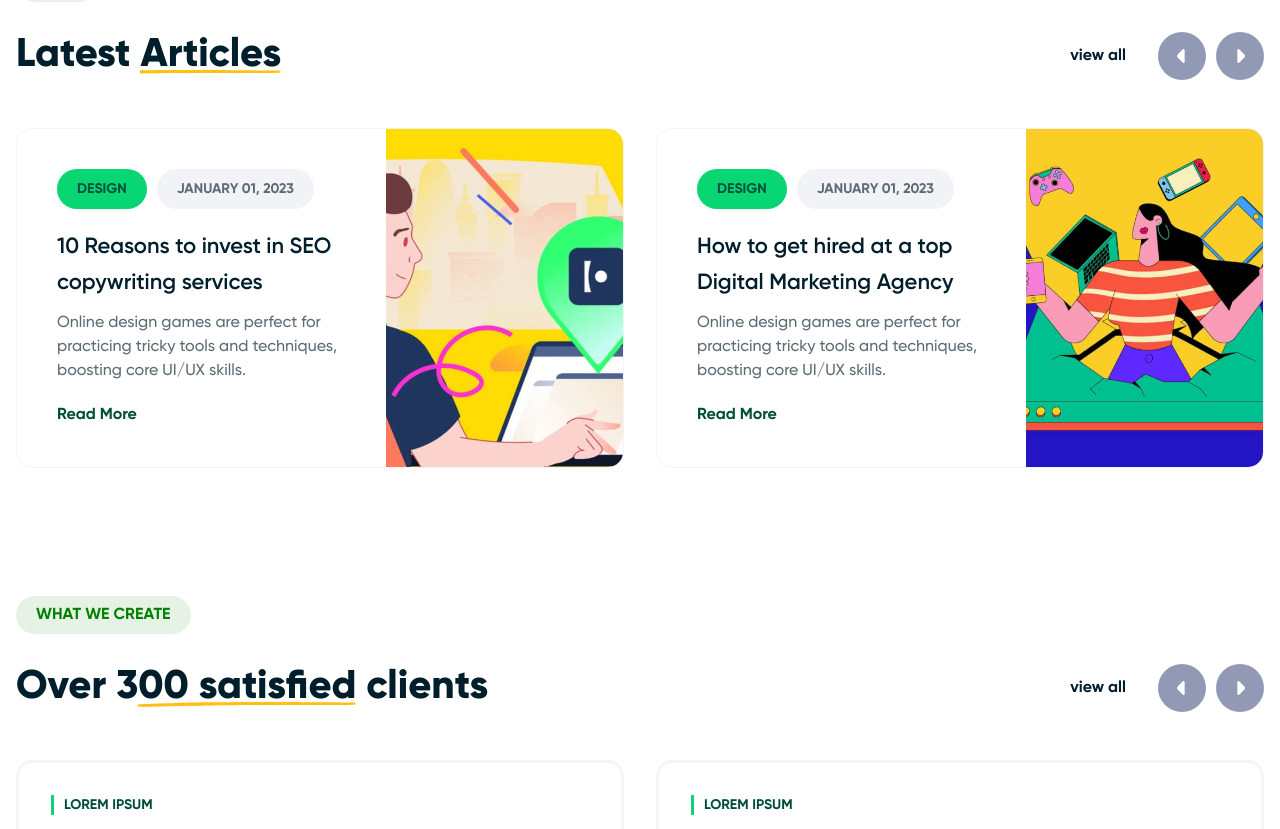
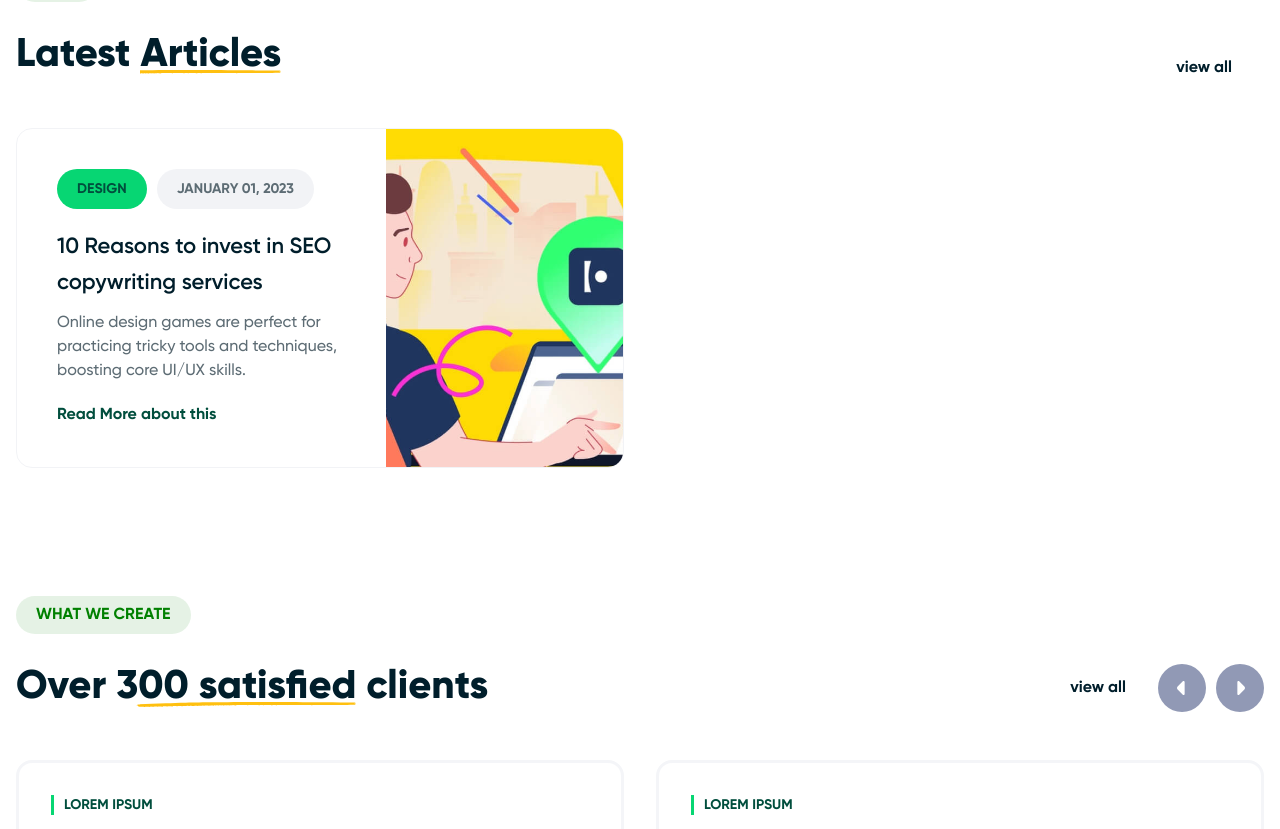
Before and after one commit to roni836/leonlogic, a Next.js app: page /faq in a window 1280 px wide. Shown: the part 1320-2149 px from the top of the page. Built offline with nearby package versions, Linux system fonts and the light colour scheme; no server answers.

Commit message:
sitemap url changed

```diff
--- a/components/BlogSlider.tsx
+++ b/components/BlogSlider.tsx
@@ -86,7 +86,7 @@ const BlogSlider = () => {
                                     href="/blog"
                                     className="font-bold text-success hover:text-success-light dark:text-secondary dark:hover:text-success-light duration-200"
                                 >
-                                    Read More
+                                    Read More about this
                                 </Link>
                             </div>
                             <div className="sm:max-w-[375px] w-full">
@@ -94,7 +94,7 @@ const BlogSlider = () => {
                             </div>
                         </div>
                     </SwiperSlide>
-                    <SwiperSlide>
+                    {/* <SwiperSlide>
                         <div className="sm:flex border border-[#9199B5]/[0.12] rounded-2xl overflow-hidden">
                             <div className="p-5 sm:p-10 dark:bg-[#9199B5]/[0.12]">
                                 <div className="flex gap-2.5">
@@ -168,7 +168,7 @@ const BlogSlider = () => {
                                 <Image src="/assets/images/blog-2.jpg" className="w-full h-full object-cover" alt="blog1" height={326} width={346} />
                             </div>
                         </div>
-                    </SwiperSlide>
+                    </SwiperSlide> */}
                 </Swiper>
             </div>
         </div>
--- a/next-sitemap.config.js
+++ b/next-sitemap.config.js
@@ -1,6 +1,6 @@
 /** @type {import('next-sitemap').IConfig} */
 module.exports = {
-  siteUrl: process.env.NEXT_PUBLIC_APP_URL || 'http://localhost:3000',
+  siteUrl: 'https://leonlogic-pzjs.vercel.app/',
   generateRobotsTxt: true,
   // optional
   robotsTxtOptions: {
```
